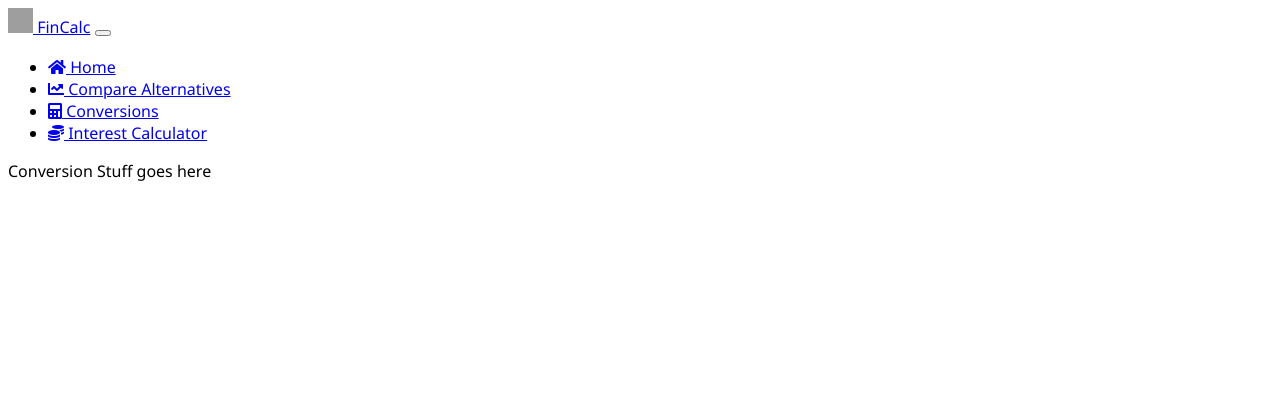
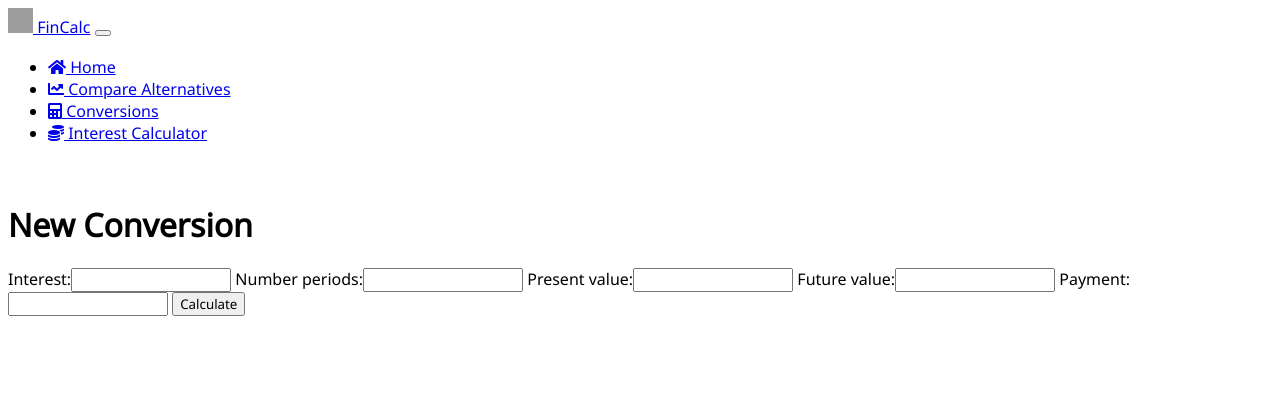
Before and after one commit to PrettyBoyHelios/FinantialCalculator, a Django app: page /calc/convert/ in a window 1280 px wide. Shown: the top 404 px of the page. Run offline with Django 3.2, Linux system fonts and the light colour scheme; some libraries are stand-ins or nearby versions; grey boxes are pictures that could not be loaded.

Commit message:
Develop of the view/functionality conversions

```diff
--- a/Calculator/models.py
+++ b/Calculator/models.py
@@ -1,5 +1,6 @@
 from django.db import models
 from django.forms import ModelForm
+import numpy as np
 
 # Create your models here.
 INTEREST_TYPE = (
@@ -7,6 +8,8 @@ INTEREST_TYPE = (
     ('e', 'effective'),
     ('n', 'nominal'),
 )
+
+
 class Alternative(models.Model):
     name = models.CharField(max_length=50, default='Test')
     interest = models.DecimalField(max_digits=4, decimal_places=2, default=1.00)
@@ -16,6 +19,35 @@ class Alternative(models.Model):
 
 class AlternativeForm(ModelForm):
     interest = models.DecimalField(max_digits=4, decimal_places=2, default=1.00)
+
     class Meta:
         model = Alternative
         fields = ['name', 'interest','interest_type', 'operative_costs']
+
+
+class Conversion(models.Model):
+    interest = models.DecimalField(max_digits=9, decimal_places=2)
+    number_periods = models.PositiveIntegerField()
+    present_value = models.DecimalField(max_digits=9, decimal_places=2, blank=True)
+    future_value = models.DecimalField(max_digits=9, decimal_places=2, blank=True)
+    payment = models.DecimalField(max_digits=9, decimal_places=2, blank=True)
+
+    def calculate_values_given_future(self):
+        self.present_value = self.future_value * (1 + self.interest / 100) ** (-self.number_periods)
+        self.payment = self.future_value * (self.interest / 100 / ((1 + self.interest) ** self.interest - 1))
+
+    def calculate_values_given_payment(self):
+        self.present_value = self.payment * ((1 + self.interest / 100) ** self.number_periods - 1) / \
+                             (self.interest * (1 + self.interest / 100) ** self.number_periods)
+        self.future_value = self.payment * ((1 + self.interest / 100) ** self.number_periods - 1) / self.interest / 100
+
+    def calculate_values_given_present(self):
+        self.payment = self.present_value * (self.interest * (1 + self.interest / 100) ** self.number_periods) /\
+                       ((1 + self.interest / 100) ** self.number_periods - 1)
+        self.future_value = self.present_value * (1 + self.interest / 100) ** self.number_periods
+
+
+class ConversionForm(ModelForm):
+    class Meta:
+        model = Conversion
+        fields = ['interest', 'number_periods', 'present_value', 'future_value', 'payment']
--- a/Calculator/templates/Calculator/conversions.html
+++ b/Calculator/templates/Calculator/conversions.html
@@ -2,6 +2,15 @@
 {% block title %}
     <title>Conversions</title>
 {% endblock %}
+
 {% block content %}
-    <p>Conversion Stuff goes here</p>
+    <br/>
+    <div class="container col-md-8" >
+            <form method="post" action="{%  url "conversions" %}">
+                <h1>New Conversion</h1>
+                {% csrf_token %}
+                {{ form }}
+                <button type="submit" class="btn btn-outline-dark"> Calculate</button>
+            </form>
+        </div>
 {% endblock %}
--- a/Calculator/views.py
+++ b/Calculator/views.py
@@ -1,6 +1,6 @@
 from django.shortcuts import render
 from django.http import HttpResponse
-from Calculator.models import AlternativeForm, Alternative
+from Calculator.models import ConversionForm, AlternativeForm, Alternative, Conversion
 # Create your views here.
 
 def index(request):
@@ -9,7 +9,7 @@ def index(request):
 
 def alternatives_list(request):
     altList = Alternative.objects.all()
-    context = { 'alts':altList }
+    context = {'alts': altList }
     return render(request, "Calculator/alternatives.html", context)
 
 
@@ -27,10 +27,34 @@ def create_alternative(request):
             return HttpResponse("Invalid form")
 
 
-
 def interest_conversions(request):
     return render(request, "Calculator/interest.html")
 
 
 def conversions(request):
-    return render(request, "Calculator/conversions.html")
+    if request.method == 'GET':
+        form = ConversionForm()
+        return render(request, 'Calculator/conversions.html', {'form': form})
+    else:
+        form = ConversionForm(request.POST)
+        if form.is_valid():
+            conversion = form.save(commit=False)
+            if conversion.future_value is not None:
+                conversion.calculate_values_given_future()
+                return render(request, 'Calculator/conversions_results.html', {
+                    'conversion': conversion
+                })
+            elif conversion.payment is not None:
+                conversion.calculate_values_given_payment()
+                return render(request, 'Calculator/conversions_results.html', {
+                    'conversion': conversion
+                })
+            elif conversion.present_value is not None:
+                conversion.calculate_values_given_present()
+                return render(request, 'Calculator/conversions_results.html', {
+                    'conversion': conversion
+                })
+            else:
+                return HttpResponse('Invalid data')
+        else:
+            return HttpResponse('Invalid form')
```
Also changed, not shown: Calculator/templates/Calculator/conversions_results.html (added, +7 -0 lines), db.sqlite3.
